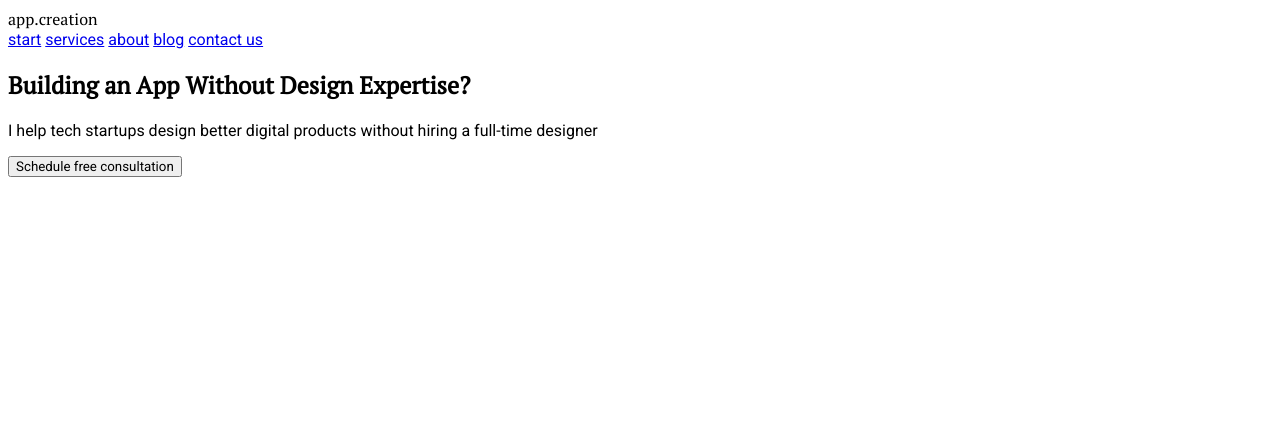
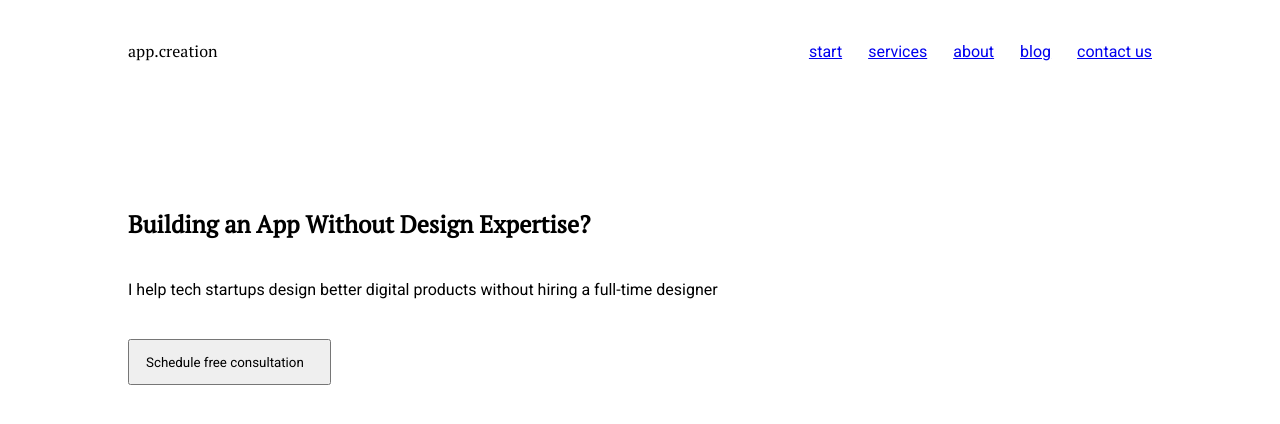
Before and after one commit to WebHeroSchool/viktoriya-zubtsova, a plain HTML site: page index.html in a window 1280 px wide. Drawn offline with Linux system fonts and the light colour scheme.

Commit message:
описала основную структуру сайта

```diff
--- a/index.html
+++ b/index.html
@@ -10,6 +10,7 @@
    </head>
 
    <body>
+     <div class="wrapper">
      <header>
        <div class="logo">app.creation</div>
        <nav class="menu">
@@ -32,6 +33,7 @@
          <img class="image-content__image">
        </div>
      </section>
+     </div>
    </body>
 
 </html>
--- a/styles.css
+++ b/styles.css
@@ -1,6 +1,44 @@
-.menu__item,.main-content__button,.main-content__text{
+.menu__item, .main-content__button, .main-content__text{
   font-family: 'Roboto', sans-serif;
 }
-.main-content__title,.logo{
+.main-content__title, .logo{
   font-family: 'PT Serif', serif;
 }
+body{
+  margin: 0
+}
+.wrapper{
+  margin: auto;
+  width: 80%;
+}
+.logo, .menu, .main-content, .image-content{
+  display: inline-block;
+}
+header{
+  display: flex;
+  justify-content: space-between;
+}
+.logo{
+  padding: 40px 0;
+}
+.menu{
+  display: flex;
+  align-items: center;
+}
+.menu__item{
+  padding: 0 13px;
+}
+.menu__item:last-child{
+  padding-right: 0;
+}
+.main-content__title{
+  margin: auto;
+  padding-top: 18%;
+}
+.main-content__text{
+  margin: auto;
+  padding: 40px 0 40px 0;
+}
+.main-content__button{
+  padding: 14px 25px 13px 16px;
+}
```
